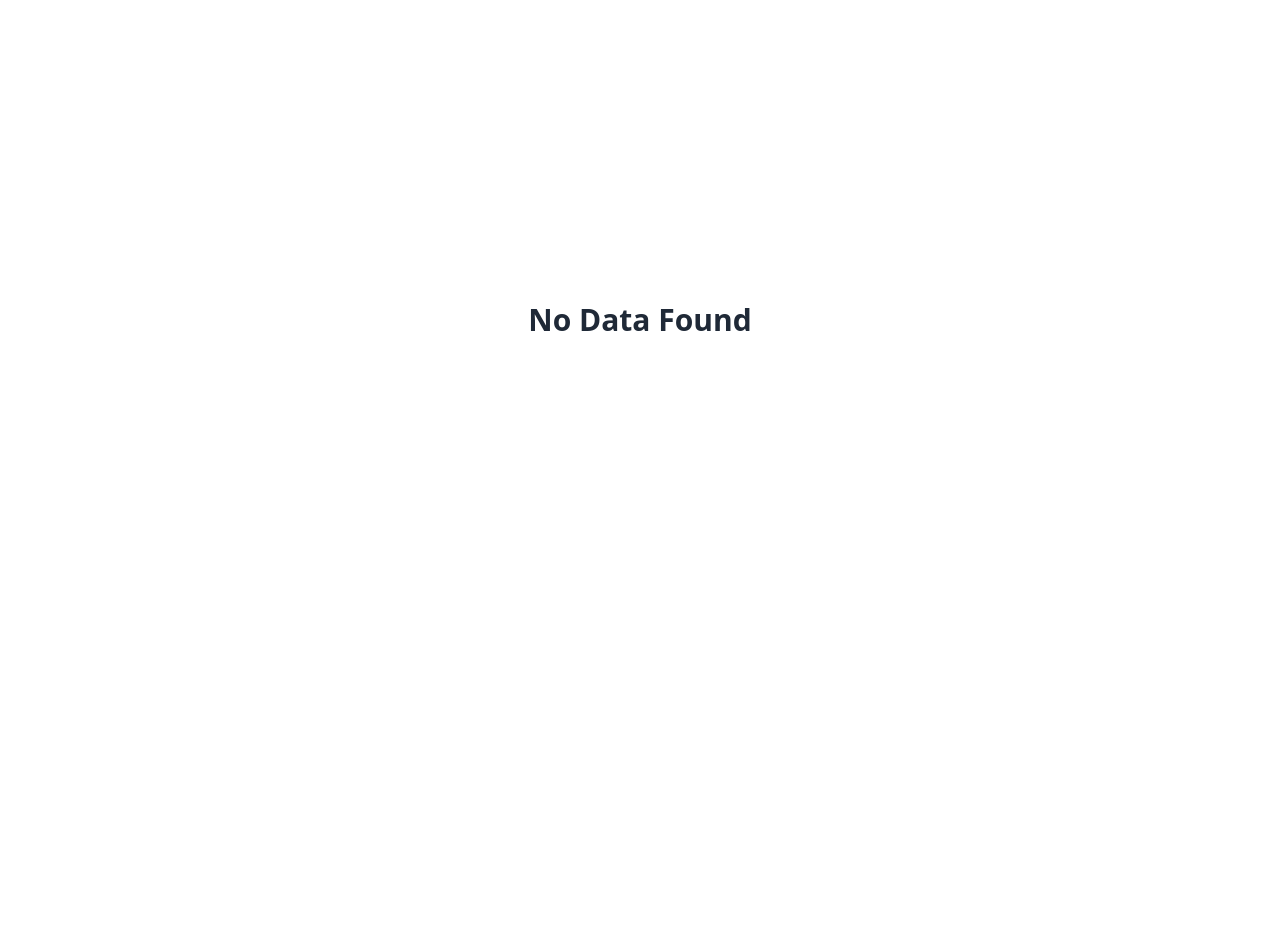
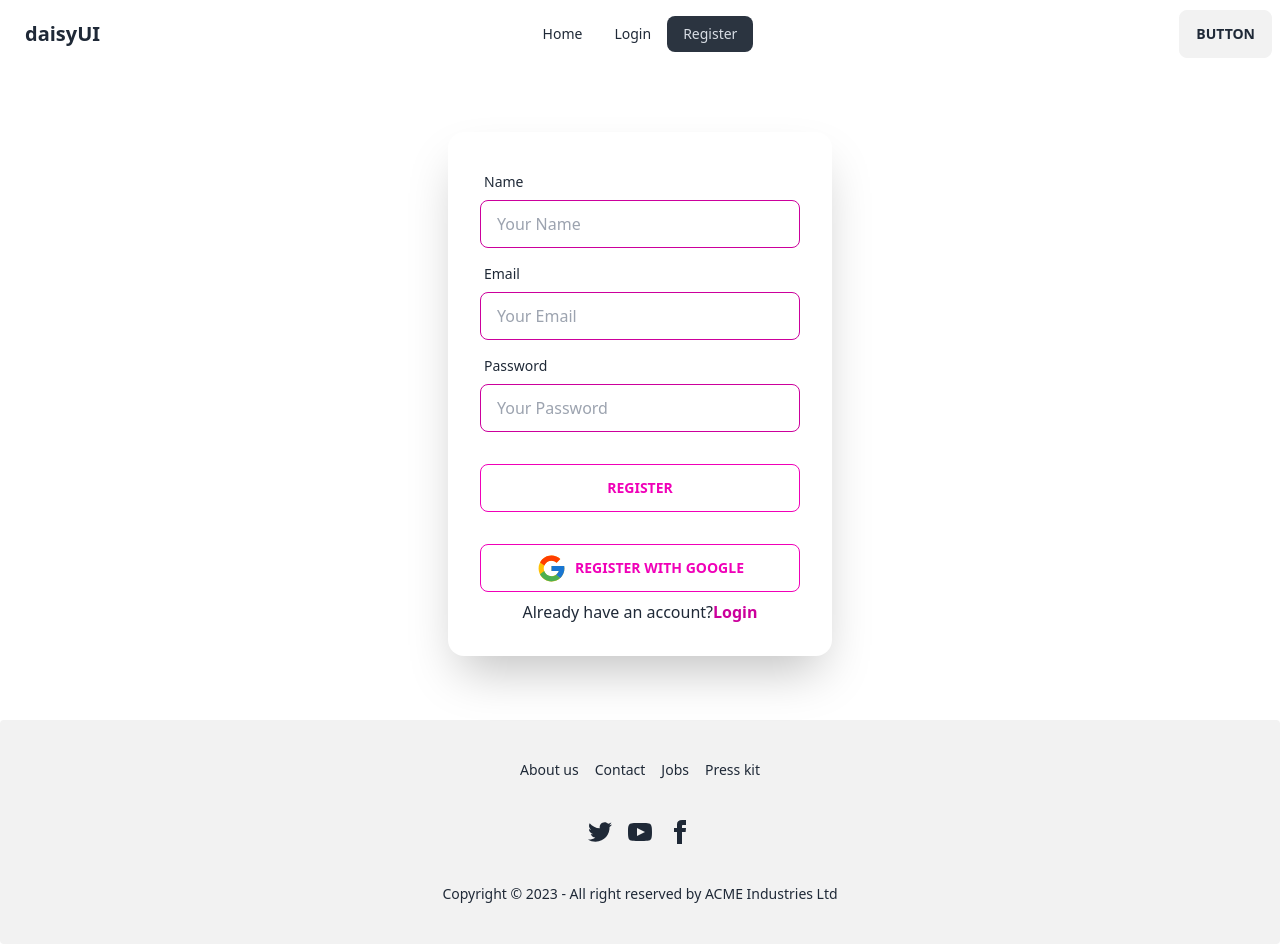
Before and after one commit to rayhanahmedDev/event-management, a React (Vite) app: page /register in a window 1280 px wide. Before the commit this address had no page. Before the commit the page ends 800 px from the top, so only its background shows below. Built offline with nearby package versions, Linux system fonts and the light colour scheme.

Commit message:
finished the register page

```diff
--- a/package.json
+++ b/package.json
@@ -15,8 +15,11 @@
     "match-sorter": "^6.3.1",
     "react": "^18.2.0",
     "react-dom": "^18.2.0",
+    "react-icons": "^4.11.0",
     "react-router-dom": "^6.16.0",
-    "sort-by": "^1.2.0"
+    "react-toastify": "^9.1.3",
+    "sort-by": "^1.2.0",
+    "sweetalert": "^2.1.2"
   },
   "devDependencies": {
     "@types/react": "^18.2.15",
--- a/src/Layout/Root.jsx
+++ b/src/Layout/Root.jsx
@@ -1,12 +1,16 @@
 import { Outlet } from "react-router-dom";
 import Navber from "../Pages/Navber/Navber";
+import Footer from "../Pages/Footer/Footer";
 
 
 const Root = () => {
     return (
         <div>
-            <Navber></Navber>
-            <Outlet></Outlet>
+            <div className="max-w-7xl mx-auto">
+                <Navber></Navber>
+                <Outlet></Outlet>
+            </div>
+            <Footer></Footer>
         </div>
     );
 };
--- /dev/null
+++ b/src/Pages/Footer/Footer.jsx
@@ -0,0 +1,28 @@
+
+
+const Footer = () => {
+    return (
+        <div>
+            <footer className="footer footer-center p-10 bg-base-200 text-base-content rounded">
+                <nav className="grid grid-flow-col gap-4">
+                    <a className="link link-hover">About us</a>
+                    <a className="link link-hover">Contact</a>
+                    <a className="link link-hover">Jobs</a>
+                    <a className="link link-hover">Press kit</a>
+                </nav>
+                <nav>
+                    <div className="grid grid-flow-col gap-4">
+                        <a><svg xmlns="http://www.w3.org/2000/svg" width="24" height="24" viewBox="0 0 24 24" className="fill-current"><path d="M24 4.557c-.883.392-1.832.656-2.828.775 1.017-.609 1.798-1.574 2.165-2.724-.951.564-2.005.974-3.127 1.195-.897-.957-2.178-1.555-3.594-1.555-3.179 0-5.515 2.966-4.797 6.045-4.091-.205-7.719-2.165-10.148-5.144-1.29 2.213-.669 5.108 1.523 6.574-.806-.026-1.566-.247-2.229-.616-.054 2.281 1.581 4.415 3.949 4.89-.693.188-1.452.232-2.224.084.626 1.956 2.444 3.379 4.6 3.419-2.07 1.623-4.678 2.348-7.29 2.04 2.179 1.397 4.768 2.212 7.548 2.212 9.142 0 14.307-7.721 13.995-14.646.962-.695 1.797-1.562 2.457-2.549z"></path></svg></a>
+                        <a><svg xmlns="http://www.w3.org/2000/svg" width="24" height="24" viewBox="0 0 24 24" className="fill-current"><path d="M19.615 3.184c-3.604-.246-11.631-.245-15.23 0-3.897.266-4.356 2.62-4.385 8.816.029 6.185.484 8.549 4.385 8.816 3.6.245 11.626.246 15.23 0 3.897-.266 4.356-2.62 4.385-8.816-.029-6.185-.484-8.549-4.385-8.816zm-10.615 12.816v-8l8 3.993-8 4.007z"></path></svg></a>
+                        <a><svg xmlns="http://www.w3.org/2000/svg" width="24" height="24" viewBox="0 0 24 24" className="fill-current"><path d="M9 8h-3v4h3v12h5v-12h3.642l.358-4h-4v-1.667c0-.955.192-1.333 1.115-1.333h2.885v-5h-3.808c-3.596 0-5.192 1.583-5.192 4.615v3.385z"></path></svg></a>
+                    </div>
+                </nav>
+                <aside>
+                    <p>Copyright © 2023 - All right reserved by ACME Industries Ltd</p>
+                </aside>
+            </footer>
+        </div>
+    );
+};
+
+export default Footer;
--- a/src/Pages/Login/Login.jsx
+++ b/src/Pages/Login/Login.jsx
@@ -1,29 +1,63 @@
+import { useContext } from "react";
+import { FcGoogle } from "react-icons/fc";
+import { AuthContext } from "../../Provider/AuthProvider";
+import { Link } from "react-router-dom";
 
 
 const Login = () => {
+
+    const {googleSingUp,signIn} = useContext(AuthContext)
+
+    const handleSignIn = e =>{
+        e.preventDefault()
+        const email = e.target.email.value;
+        const password = e.target.password.value;
+        console.log(email,password)
+
+        signIn(email,password)
+        .then(result =>{
+            console.log(result.user)
+        })
+        .catch(error =>{
+            console.error(error)
+        })
+    }
+
+    // google sign in
+    const handleGoogle = ()=>{
+        googleSingUp()
+        .then(result =>{
+            console.log(result.user)
+        })
+        .catch(error =>{
+            console.error(error)
+        })
+    }
+
     return (
         <div>
             <div className="hero my-16">
                     <div className="card flex-shrink-0 w-full max-w-sm shadow-2xl bg-base-100">
-                        <form className="card-body">
+                        <form onSubmit={handleSignIn} className="card-body">
                             <div className="form-control">
                                 <label className="label">
                                     <span className="label-text">Email</span>
                                 </label>
-                                <input type="email" placeholder="email" className="input input-bordered" required />
+                                <input type="email" placeholder="Your Email" className="input border border-[#CC009C]" required />
                             </div>
                             <div className="form-control">
                                 <label className="label">
                                     <span className="label-text">Password</span>
                                 </label>
-                                <input type="password" placeholder="password" className="input input-bordered" required />
-                                <label className="label">
-                                    <a href="#" className="label-text-alt link link-hover">Forgot password?</a>
-                                </label>
+                                <input type="password" placeholder="Your Password" className="input border border-[#CC009C]" required />
                             </div>
                             <div className="form-control mt-6">
-                                <button className="btn btn-primary">Login</button>
+                                <button className="btn btn-outline  btn-secondary">Login</button>
                             </div>
+                            <div className="form-control mt-6">
+                         <button onClick={handleGoogle} className="btn w-full btn-outline btn-secondary"> <FcGoogle className='text-[31px]'></FcGoogle> Login With Google</button>
+                        </div>
+                        <p className='text-center'>Don’t have an account?<Link to='/register' className="text-[#CC009C] font-bold">Register</Link></p>
                         </form>
                 </div>
             </div>
--- /dev/null
+++ b/src/Pages/Register/Register.jsx
@@ -0,0 +1,75 @@
+import { useContext } from 'react';
+import { FcGoogle } from 'react-icons/fc';
+import { AuthContext } from '../../Provider/AuthProvider';
+import { Link } from 'react-router-dom';
+
+const Register = () => {
+
+    const {googleSingUp,createUser} = useContext(AuthContext)
+
+    const handleRegister = e =>{
+        e.preventDefault()
+        const name = e.target.name.value;
+        const email = e.target.email.value;
+        const password = e.target.password.value;
+        console.log(email,password,name)
+
+        createUser(email,password)
+        .then(result =>{
+            console.log(result.user)
+        })
+        .catch(error =>{
+            console.error(error)
+        })
+    }
+
+    // google sign up
+    const handleGoogle = ()=>{
+        googleSingUp()
+        .then(result =>{
+            console.log(result.user)
+        })
+        .catch(error =>{
+            console.error(error)
+        })
+    }
+    return (
+        <div>
+            <div className="hero my-16">
+                <div className="card flex-shrink-0 w-full max-w-sm shadow-2xl bg-base-100">
+                    <form onSubmit={handleRegister} className="card-body">
+                        <div className="form-control">
+                            <label className="label">
+                                <span className="label-text">Name</span>
+                            </label>
+                            <input type="text" name='name' placeholder="Your Name" className="input border border-[#CC009C]" required />
+                        </div>
+                        <div className="form-control">
+                            <label className="label">
+                                <span className="label-text">Email</span>
+                            </label>
+                            <input type="email" name='email' placeholder="Your Email" className="input border border-[#CC009C]" required />
+                        </div>
+                        <div className="form-control">
+                            <label className="label">
+                                <span className="label-text">Password</span>
+                            </label>
+                            <input type="password" name='password' placeholder="Your Password" className="input border border-[#CC009C]" required />
+                        </div>
+                        <div className="form-control mt-6">
+                            <button className="btn btn-outline btn-secondary">Register</button>
+                        </div>
+                        <div className="form-control mt-6">
+                         <button onClick={handleGoogle} className="btn w-full btn-outline btn-secondary"> <FcGoogle className='text-[31px]'></FcGoogle> Register With Google</button>
+                        </div>
+                        <p className='text-center'>Already have an account?<Link to='/login' className="text-[#CC009C] font-bold">Login</Link></p>
+                    </form>
+
+                </div>
+            </div>
+
+        </div>
+    );
+};
+
+export default Register;
--- /dev/null
+++ b/src/Provider/AuthProvider.jsx
@@ -0,0 +1,41 @@
+import { createUserWithEmailAndPassword, getAuth, signInWithEmailAndPassword, signInWithPopup } from "firebase/auth";
+import { GoogleAuthProvider } from "firebase/auth";
+import app from "../firebase-config";
+import { createContext } from "react";
+
+
+
+const auth = getAuth(app);
+export const AuthContext = createContext(null)
+
+const googleProvider = new GoogleAuthProvider();
+
+const AuthProvider = ({children}) => {
+
+    // google section
+    const googleSingUp = ()=>{
+      return signInWithPopup(auth,googleProvider)
+    }
+
+    // register section
+    const createUser = (email,password) =>{
+       return createUserWithEmailAndPassword(auth,email,password)
+    }
+
+    // login section
+    const signIn = (email,password) =>{
+        return signInWithEmailAndPassword(auth,email,password)
+    }
+    const authInfo ={
+        googleSingUp,
+        createUser,
+        signIn,
+    }
+    return (
+        <AuthContext.Provider value={authInfo}>
+            {children}
+        </AuthContext.Provider>
+    );
+};
+
+export default AuthProvider;
--- a/src/firebase-config.js
+++ b/src/firebase-config.js
@@ -12,4 +12,4 @@
 
 // Initialize Firebase
 const app = initializeApp(firebaseConfig);
-export default app
+export default app;
```
Also changed, not shown: src/main.jsx (+9 -1 lines), 1 other file (tests, documents, lock files or other folders).
